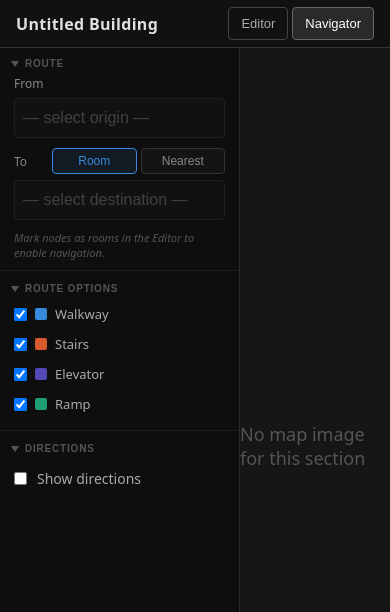
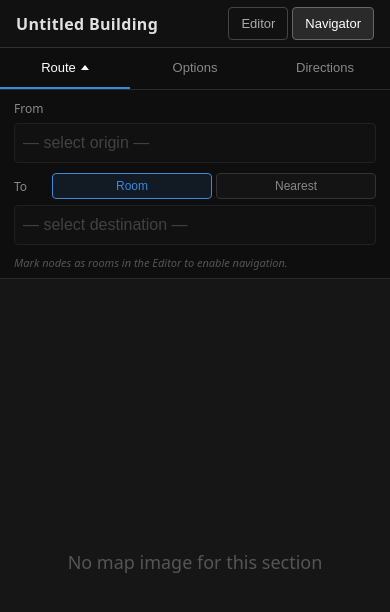
Before and after one commit to cbmitchell/map-nav, a React (Vite) app: page / in a window 390 px wide. Both pictures are taken after a click on the button "Navigator". Shown: the top 612 px of the page. Built offline with nearby package versions, Linux system fonts and the light colour scheme.

Commit message:
First pass at adjusting Navigator layout on mobile

```diff
--- a/src/components/Navigator/Navigator.module.css
+++ b/src/components/Navigator/Navigator.module.css
@@ -51,6 +51,10 @@
 }
 
 @media (max-width: 1024px) {
+  .body {
+    flex-direction: column;
+  }
+
   .canvasArea {
     overflow: hidden;
   }
--- a/src/components/Navigator/NavigatorControls.module.css
+++ b/src/components/Navigator/NavigatorControls.module.css
@@ -195,8 +195,63 @@
   margin-left: 6px;
 }
 
+.tabBar {
+  display: flex;
+  flex-shrink: 0;
+  border-bottom: 1px solid var(--border-subtle);
+}
+
+.tab {
+  flex: 1;
+  display: flex;
+  align-items: center;
+  justify-content: center;
+  gap: 5px;
+  padding: 12px 6px;
+  background: transparent;
+  border: none;
+  border-bottom: 2px solid transparent;
+  color: var(--text-dim);
+  font-size: 13px;
+  cursor: pointer;
+  min-width: 0;
+  white-space: nowrap;
+  overflow: hidden;
+  text-overflow: ellipsis;
+}
+
+.tabActive {
+  color: var(--text-bright);
+  border-bottom-color: var(--accent-blue);
+}
+
+.tabChevron {
+  display: inline-block;
+  width: 0;
+  height: 0;
+  border-left: 4px solid transparent;
+  border-right: 4px solid transparent;
+  border-top: 5px solid currentColor;
+  transition: transform 0.15s ease;
+  flex-shrink: 0;
+}
+
+.tabChevronOpen {
+  transform: rotate(180deg);
+}
+
+.tabContent {
+  max-height: 50vh;
+  overflow-y: auto;
+  padding-top: 10px;
+}
+
 @media (max-width: 1024px) {
   .controls {
-    width: 240px;
+    width: 100%;
+    border-right: none;
+    border-bottom: 1px solid var(--border-subtle);
+    overflow-y: visible;
+    flex-shrink: 0;
   }
 }
--- a/src/components/Navigator/NavigatorControls.tsx
+++ b/src/components/Navigator/NavigatorControls.tsx
@@ -27,6 +27,8 @@ interface NavigatorControlsProps {
   onSectionChange: (id: string) => void;
 }
 
+type TabId = 'route' | 'options' | 'directions' | 'sections';
+
 export function NavigatorControls({
   building,
   srcId,
@@ -46,7 +48,11 @@ export function NavigatorControls({
   onSectionChange,
 }: NavigatorControlsProps) {
   const [destMode, setDestMode] = useState<'room' | 'category'>('room');
-  const { isMobile } = useMobile();
+  const { isMobile, isTablet } = useMobile();
+  const isMobileOrTablet = isMobile || isTablet;
+
+  const [activeTab, setActiveTab] = useState<TabId>('route');
+  const [tabExpanded, setTabExpanded] = useState(true);
 
   const rooms = building.nodes.filter((n) => n.isRoom);
 
@@ -94,9 +100,10 @@ export function NavigatorControls({
     onExcludedTypesChange(next);
   };
 
-  return (
-    <div className={styles.controls}>
-      <CollapsibleSection title="Route" storageKey="nav-route">
+  const hasSections = building.sections.length > 0;
+
+  const routeContent = (
+    <>
       <div className={styles.fieldBlock}>
         <div className={styles.row}>
           <label className={styles.label}>From</label>
@@ -172,11 +179,10 @@ export function NavigatorControls({
       )}
 
       {error && <div className={styles.error}>{error}</div>}
-      </CollapsibleSection>
+    </>
+  );
 
-      <div className={styles.divider} />
-
-      <CollapsibleSection title="Route options" storageKey="nav-route-options">
+  const routeOptionsContent = (
     <div className={styles.typeList}>
       {building.edgeTypes.map((et) => {
         const included = !excludedTypes.has(et.id);
@@ -193,11 +199,9 @@ export function NavigatorControls({
         );
       })}
     </div>
-      </CollapsibleSection>
+  );
 
-      <div className={styles.divider} />
-
-      <CollapsibleSection title="Directions" storageKey="nav-directions">
+  const directionsContent = (
     <div className={styles.directionBody}>
       <label className={styles.toggle}>
         <input
@@ -211,12 +215,9 @@ export function NavigatorControls({
         <DirectionsPanel building={building} path={path} />
       )}
     </div>
-      </CollapsibleSection>
+  );
 
-      {building.sections.length > 0 && (
-        <>
-          <div className={styles.divider} />
-          <CollapsibleSection title="Sections" storageKey="nav-sections">
+  const sectionsContent = (
     <div className={styles.sectionList}>
       {[...building.sections].sort((a, b) => a.name.localeCompare(b.name)).map((s) => (
         <div
@@ -229,6 +230,70 @@ export function NavigatorControls({
         </div>
       ))}
     </div>
+  );
+
+  if (isMobileOrTablet) {
+    const tabs: { id: TabId; label: string; content: React.ReactNode }[] = [
+      { id: 'route', label: 'Route', content: routeContent },
+      { id: 'options', label: 'Options', content: routeOptionsContent },
+      { id: 'directions', label: 'Directions', content: directionsContent },
+      ...(hasSections ? [{ id: 'sections' as const, label: 'Sections', content: sectionsContent }] : []),
+    ];
+    const active = tabs.find((t) => t.id === activeTab) ?? tabs[0];
+
+    const handleTabClick = (id: TabId) => {
+      if (id === activeTab) {
+        setTabExpanded((prev) => !prev);
+      } else {
+        setActiveTab(id);
+        setTabExpanded(true);
+      }
+    };
+
+    return (
+      <div className={styles.controls}>
+        <div className={styles.tabBar}>
+          {tabs.map((t) => (
+            <button
+              key={t.id}
+              className={clsx(styles.tab, t.id === activeTab && styles.tabActive)}
+              onClick={() => handleTabClick(t.id)}
+            >
+              {t.label}
+              {t.id === activeTab && (
+                <span className={clsx(styles.tabChevron, tabExpanded && styles.tabChevronOpen)} />
+              )}
+            </button>
+          ))}
+        </div>
+        {tabExpanded && <div className={styles.tabContent}>{active.content}</div>}
+      </div>
+    );
+  }
+
+  return (
+    <div className={styles.controls}>
+      <CollapsibleSection title="Route" storageKey="nav-route">
+        {routeContent}
+      </CollapsibleSection>
+
+      <div className={styles.divider} />
+
+      <CollapsibleSection title="Route options" storageKey="nav-route-options">
+        {routeOptionsContent}
+      </CollapsibleSection>
+
+      <div className={styles.divider} />
+
+      <CollapsibleSection title="Directions" storageKey="nav-directions">
+        {directionsContent}
+      </CollapsibleSection>
+
+      {hasSections && (
+        <>
+          <div className={styles.divider} />
+          <CollapsibleSection title="Sections" storageKey="nav-sections">
+            {sectionsContent}
           </CollapsibleSection>
         </>
       )}
```
Also changed, not shown: 1 other file (tests, documents, lock files or other folders). Lines whose indentation alone changed are shown as unchanged.
